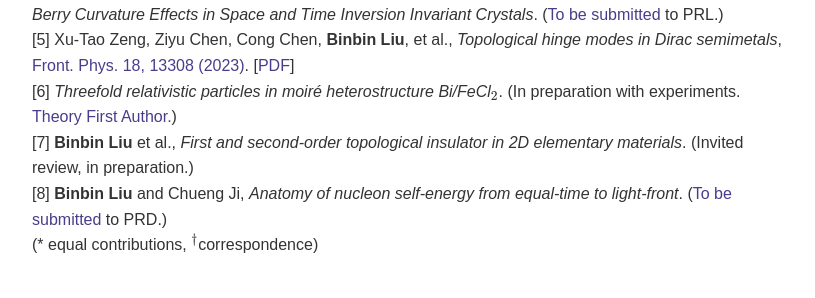
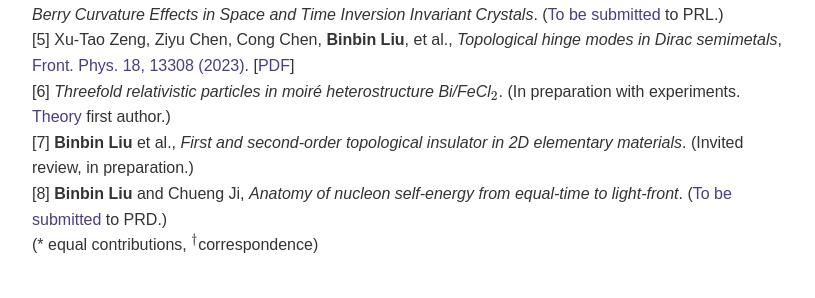
Before and after one commit to LIU-Binbin/LIU-Binbin.github.io, a Jekyll site: the page built from index.md, in a window 1280 px wide. Shown: the part 981-1279 px from the top of the page, without its empty margins (232-1047 px from the left). Built offline with Jekyll 4.4.1, drawn with Linux system fonts in a browser that asks for light colours; nearby versions of some CDN libraries.

```diff
--- a/index.md
+++ b/index.md
@@ -25,7 +25,7 @@ graphyne_, [Phys. Rev. B 106, 035153 (2022)](https://journals.aps.org/prb/abstra
 [3] Xu-Tao Zeng, **Binbin Liu**, et al., _Three-dimensional real Chern insulator in bulk γ-graphyne_, [Phys. Rev. B 108, 075159 (2023).](https://journals.aps.org/prb/abstract/10.1103/PhysRevB.108.075159) [[PDF](https://arxiv.org/pdf/2302.13090.pdf)]<br />
 [4] **Binbin Liu$$^†$$**, Zeying Zhang, Xian-Lei Sheng$$^†$$ and Shengyuan A. Yang, _Projective Symmetry Induced Berry Curvature Effects in Space and Time Inversion Invariant Crystals_. ([To be submitted](/assets/publications/MomentumNonCenteredInv_main_Sup_07.pdf) to PRL.)  <br />
 [5] Xu-Tao Zeng, Ziyu Chen, Cong Chen, **Binbin Liu**, et al., _Topological hinge modes in Dirac semimetals_, [Front. Phys. 18, 13308 (2023)](https://link.springer.com/article/10.1007/s11467-022-1221-y). [[PDF](https://arxiv.org/pdf/2203.05168.pdf)]<br />
-[6] _Threefold relativistic particles in moiré heterostructure Bi/FeCl$$_{2}$$_. (In preparation with experiments. [Theory First Author.](/assets/publications/Moire_Bi.pdf))<br />
+[6] _Threefold relativistic particles in moiré heterostructure Bi/FeCl$$_{2}$$_. (In preparation with experiments. [Theory](/assets/publications/Moire_Bi.pdf) first author.)<br />
 [7] **Binbin Liu** et al., _First and second-order topological insulator in 2D elementary materials_.
 (Invited review, in preparation.) <br />
 [8] **Binbin Liu** and Chueng Ji, _Anatomy of nucleon self-energy from equal-time to light-front_.
```
Also changed, not shown: ResearchHighlights.md (+1 -1 lines), 3 other files.
